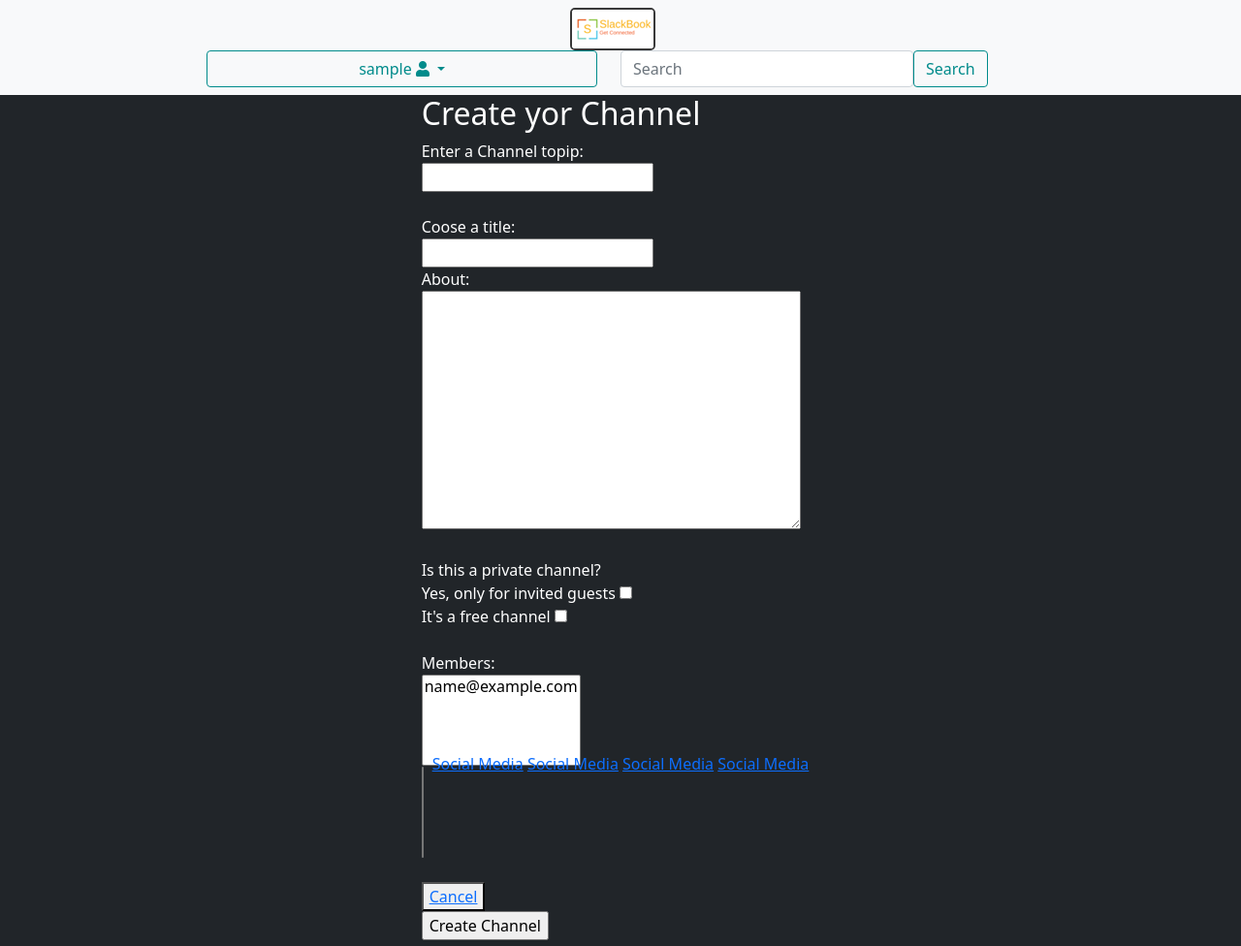
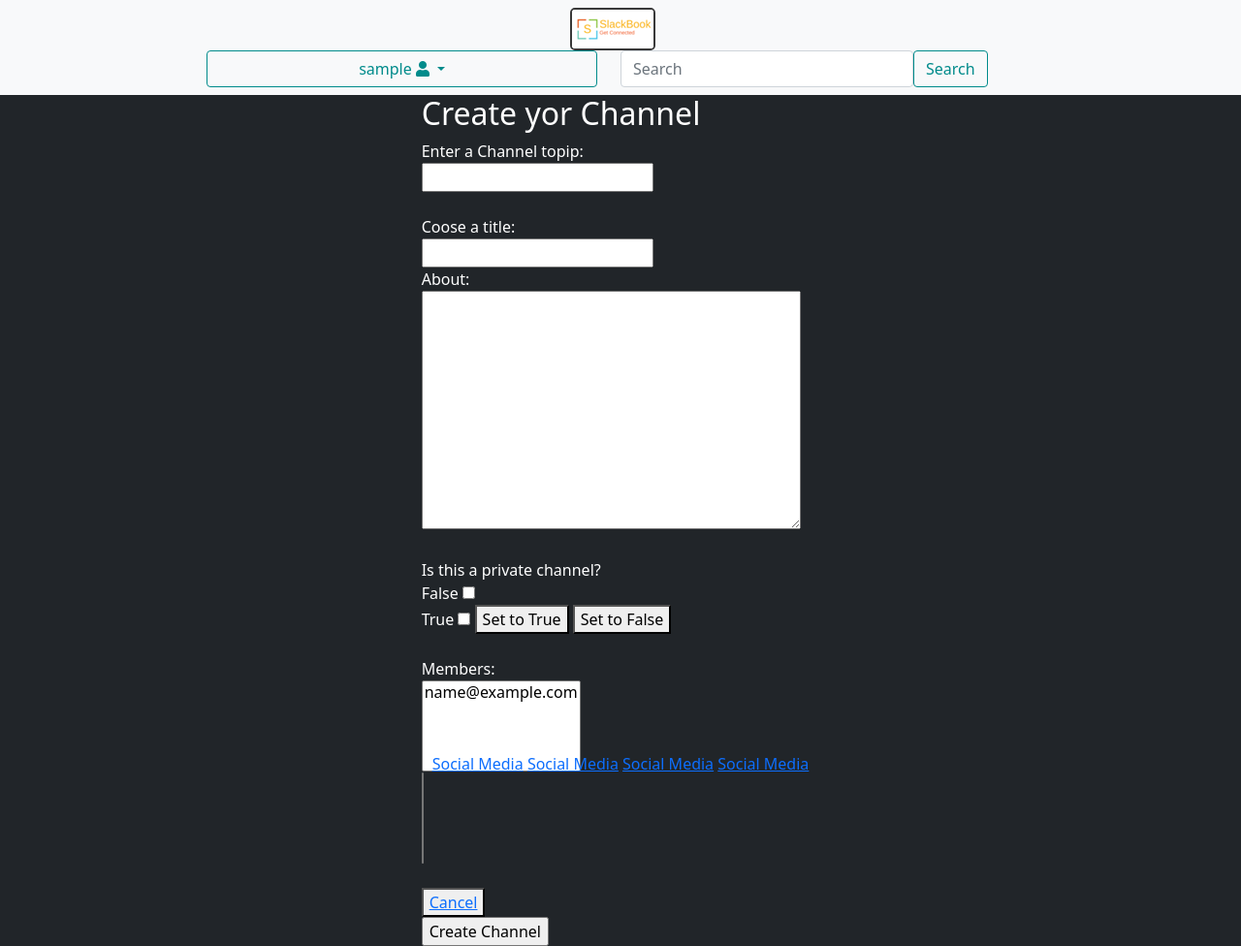
Before and after one commit to danio86/SlackBook2.0, a Django app: page /create-channel/ in a window 1280 px wide. Shown: the whole page at 97% size. Run offline with Django 3.2, Linux system fonts and the light colour scheme; the visitor is signed in with stand-in values (Sample User, id 1); data comes from the database, SQL or seed files in the repository; parts of the project's set-up code (start-up, migrations or seed data) failed here and were passed over; some web fonts are replaced.

Commit message:
add change private status to create, update channel

```diff
--- a/slackbook_user/models.py
+++ b/slackbook_user/models.py
@@ -41,9 +41,8 @@ class Channel(models.Model):
     content = models.TextField()
     created_on = models.DateTimeField(auto_now_add=True)
     status = models.IntegerField(choices=STATUS, default=0)
-    privat = models.BooleanField(default=True)
     keywords = models.TextField(blank=True)
-    private = models.BooleanField(default=True)
+    private = models.BooleanField(default=True, blank=True)
     permission = models.TextField(blank=True)
     members = models.ManyToManyField(
         User, blank=True, related_name='members',
--- a/slackbook_user/templates/base/create-channel.html
+++ b/slackbook_user/templates/base/create-channel.html
@@ -47,13 +47,13 @@
                     <label for="private">Is this a private channel?</label>
                     <br>
                     <!-- {{ form.private }} -->
-                    Yes, only for invited guests
+                    False
                     <input type="checkbox" value="False" name="private">
                     <br>
-                    It's a free channel
+                    True
                     <input type="checkbox" value="True" name="private">
-                    <!-- <button name="private" value="True">Set to True</button> -->
-                    <!-- <button name="private" value="False">Set to False</button> -->
+                    <button name="private" value="True">Set to True</button>
+                    <button name="private" value="False">Set to False</button>
                 </div>
                 <br>
                 <div>
```
Also changed, not shown: slackbook_user/migrations/0023_remove_channel_privat.py (added), slackbook_user/migrations/0024_alter_channel_private.py (added).
